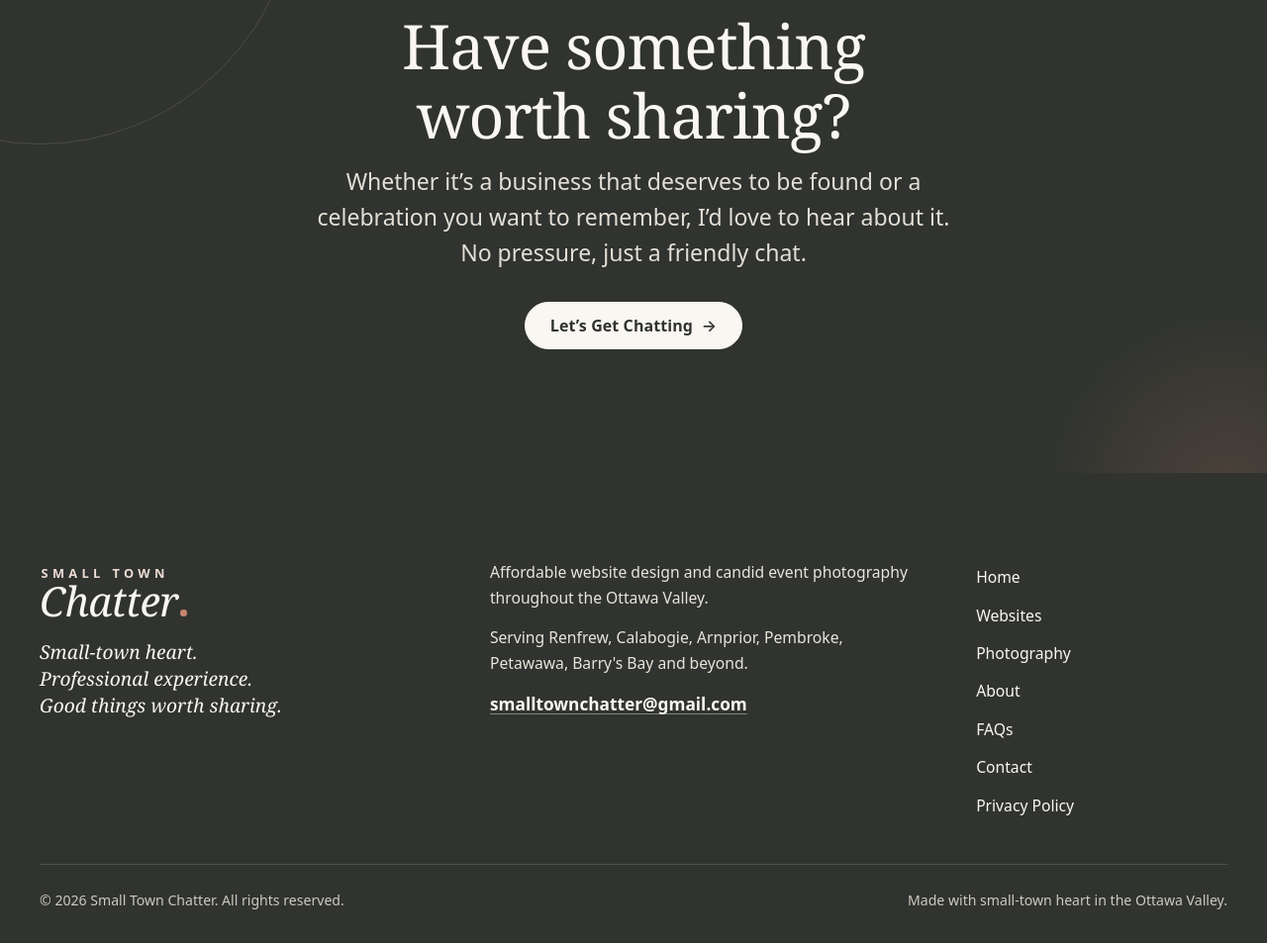
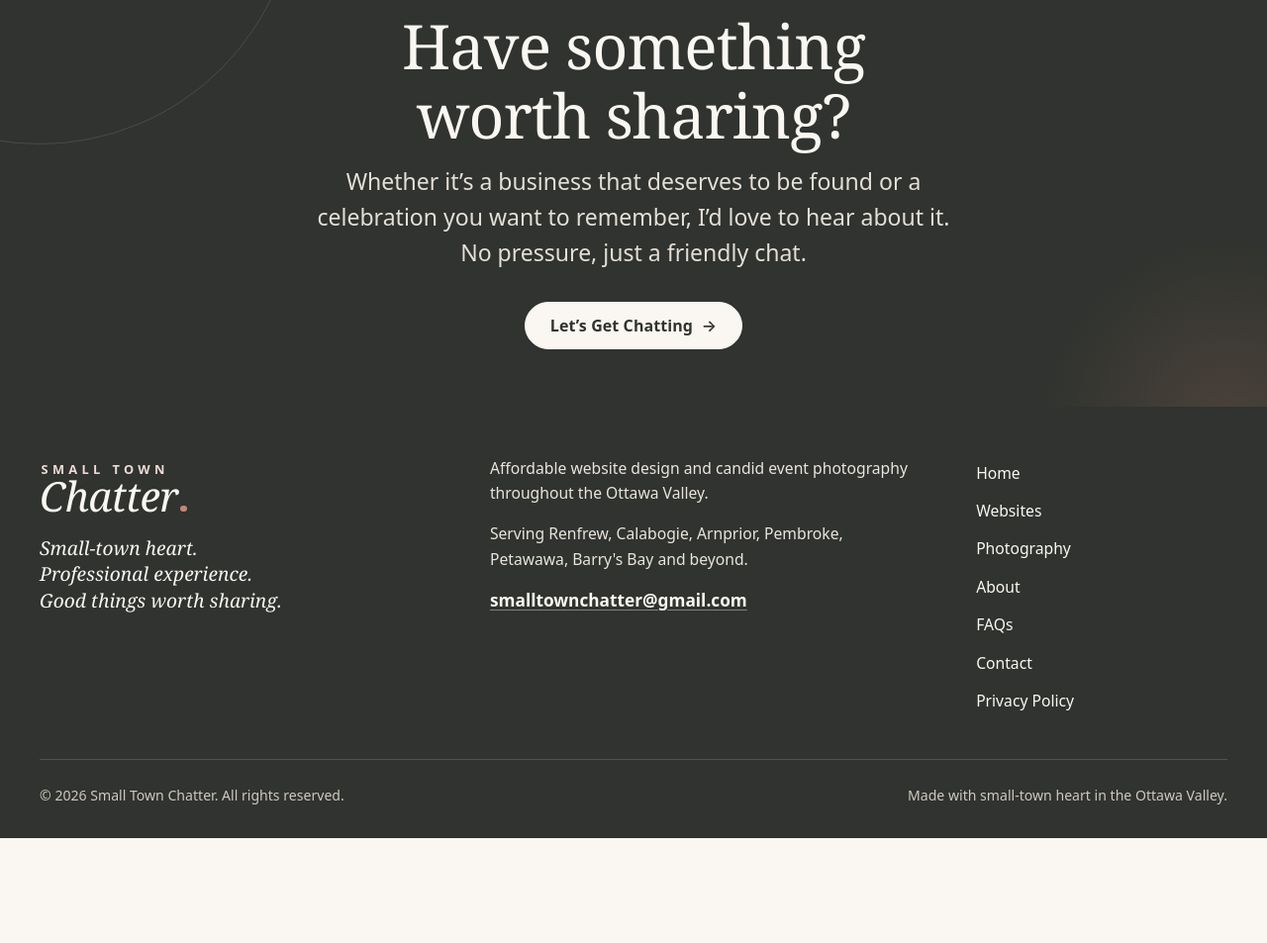
Before and after one commit to smalltownchatter/main, an Astro site: page / in a window 1280 px wide. Shown: the part 6014-6967 px from the top of the page at 99% size. After the commit the page ends 6861 px from the top, so only its background shows below. Built offline with nearby package versions, Linux system fonts and the light colour scheme; Astro itself is replaced by a stand-in of ours; no server answers; a web font is replaced by a local one.

Commit message:
Tighten gap between closing call-to-action and footer
Co-Authored-By: Claude Opus 5.5 <noreply@anthropic.com>
Claude-Session: https://claude.ai/code/session_01Mox99SEw5ydXqTuFS3DSCC

```diff
--- a/src/components/CtaBand.astro
+++ b/src/components/CtaBand.astro
@@ -23,7 +23,7 @@ const { heading, button, href, eyebrow } = Astro.props;
 <style>
   .cta {
     position: relative;
-    padding-block: clamp(4.5rem, 3rem + 6vw, 8rem);
+    padding-block: clamp(4.5rem, 3rem + 6vw, 8rem) clamp(2.5rem, 2rem + 2vw, 4rem);
     overflow: hidden;
   }
   .cta::before,
--- a/src/components/Footer.astro
+++ b/src/components/Footer.astro
@@ -49,7 +49,7 @@ const year = new Date().getFullYear();
   .site-footer {
     background: var(--charcoal);
     color: #e9e4dc;
-    padding-block: clamp(3.5rem, 2.5rem + 4vw, 5.5rem) 2rem;
+    padding-block: clamp(2rem, 1.5rem + 2vw, 3.5rem) 2rem;
     font-size: 0.98rem;
   }
   .site-footer a {
```
